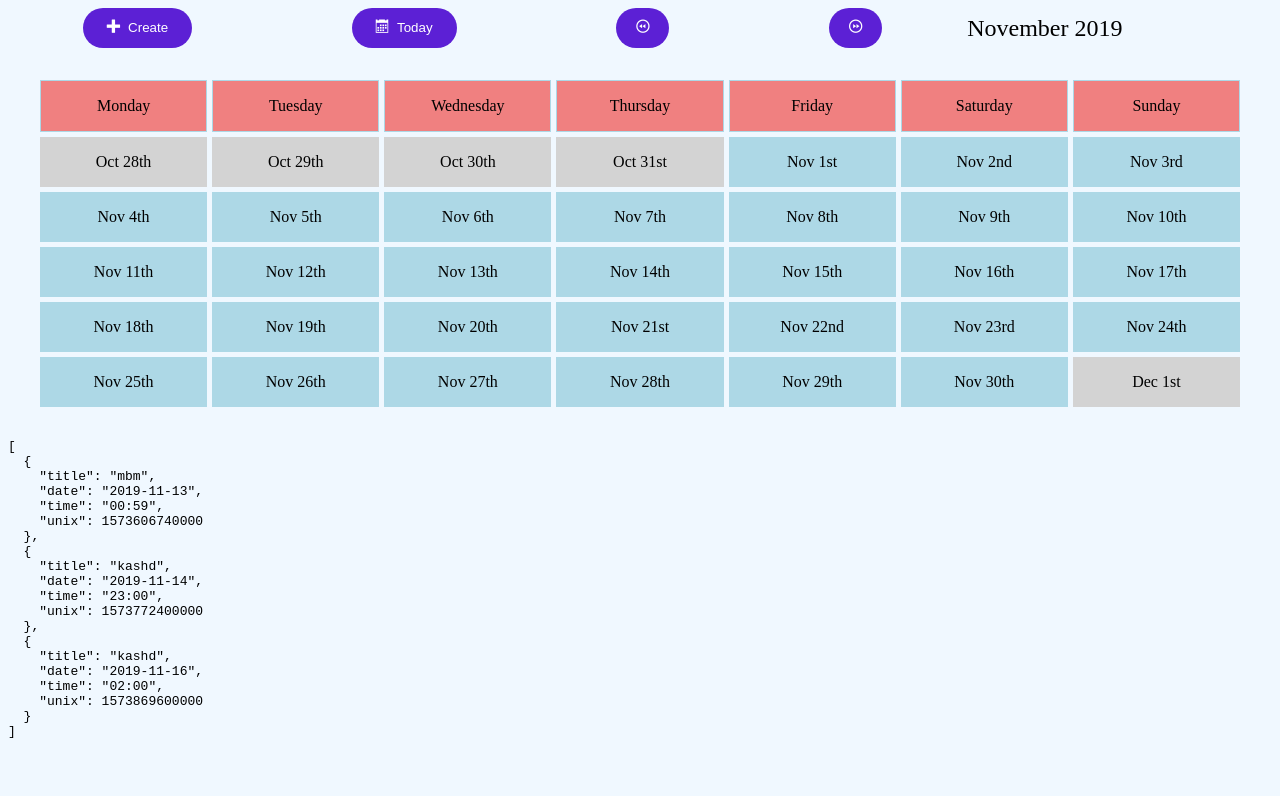
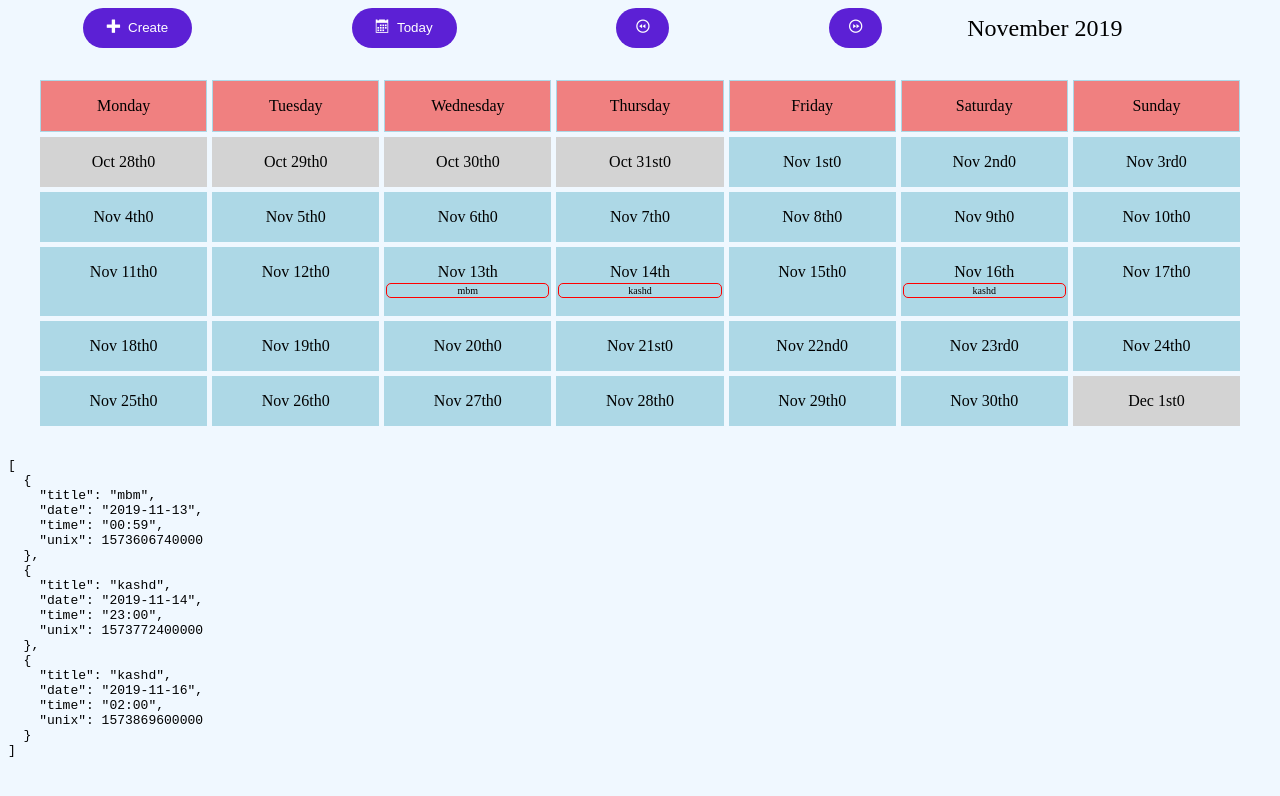
Before and after one commit to tandaraelena/reminder-app, a React (Create React App) app: page / in a window 1280 px wide. Shown: the top 796 px of the page. Built offline with nearby package versions, Linux system fonts and the light colour scheme.

Commit message:
display the list with reminders into the calendar and style it

```diff
--- a/src/component/app/app.component.jsx
+++ b/src/component/app/app.component.jsx
@@ -49,7 +49,7 @@ const ReminderApp = () => {
       <ActionBar
         setReminder={setReminder}
       />
-      <Calendar/>
+      <Calendar reminderList={reminderList}/>
       {currentReminder &&
         <Modal
           onSuccess={onSuccess}
--- a/src/component/app/app.reducer.js
+++ b/src/component/app/app.reducer.js
@@ -34,7 +34,7 @@ export const initialReminderList = [
     "time": "02:00",
     "unix": 1573869600000
   }
-]
+].sort((a,b) => a.unix - b.unix)
 
 export const reminderListReducer = (state = [], action) => {
   switch(action.type) {
--- a/src/component/calendar/calendar.component.jsx
+++ b/src/component/calendar/calendar.component.jsx
@@ -1,8 +1,10 @@
 import React from 'react';
 import moment from 'moment';
-import { StyledCalendar, StyledCalendarHeader, StyledCalendarCell } from './calendar.style';
+import { StyledCalendar, StyledCalendarHeader, StyledCalendarCell, StyledCalendarReminder, StyledCalendarReminderList } from './calendar.style';
 
-const Calendar = () => {
+const Calendar = ({ reminderList }) => {
+  const dayInMilliseconds = 1000 + 60 * 60 * 24 * 1000;
+
   const weekdays = Array
   .from({ length: 7 }, (_,key) => key + 1)
   .map(n => moment().weekday(n).format('dddd'))
@@ -16,9 +18,29 @@ const Calendar = () => {
   const renderCalendarBody = () => {
     const currentMonth = moment().format('MMM');
 
-    return dayList.map(({ date, month }) => (
-      <StyledCalendarCell key={date} inMonth={currentMonth === month}>{date}</StyledCalendarCell>
-    ))
+    return dayList.map(({ date, month, unix }) => {
+      console.log(unix, date)
+
+      const reminderToShowList = reminderList.filter(reminder => {
+        return reminder.unix > unix && reminder.unix < unix + dayInMilliseconds
+      });
+
+      return (
+        <StyledCalendarCell
+          key={date}
+          inMonth={currentMonth === month}
+        >
+            {date}
+            {reminderToShowList.length && <StyledCalendarReminderList>
+              {reminderToShowList.map(({ title, date, time, unix }) => {
+                return (
+                  <StyledCalendarReminder key={unix}>{title}</StyledCalendarReminder>
+                )
+              })}
+            </StyledCalendarReminderList>}
+        </StyledCalendarCell>
+      )
+    })
   }
 
   const firstDayInMonth = moment()
@@ -39,12 +61,12 @@ const Calendar = () => {
   const dayList = Array
     .from({length: 35}, (_,key) => key)
     .map(n => ({
-      time: firstUnixTime*1000 + n*60*60*24*1000
+      unix: firstUnixTime * 1000 + n * dayInMilliseconds
     }))
-    .map(({ time }) => ({
-      time,
-      date: moment(time).format('MMM Do'),
-      month: moment(time).format('MMM')
+    .map(({ unix }) => ({
+      unix,
+      date: moment(unix).format('MMM Do'),
+      month: moment(unix).format('MMM')
     }))
 
   return (
--- a/src/component/calendar/calendar.style.js
+++ b/src/component/calendar/calendar.style.js
@@ -5,6 +5,23 @@ export const StyledCalendarHeader = styled.div`
   text-align: center;
   border: 1px solid lightblue;
   background-color: lightcoral;
+`
+export const StyledCalendarReminder = styled.div`
+  font-size: 10px;
+  border-bottom: 1px solid red;
+  padding: 1px 2px;
+  cursor: pointer;
+
+  &:last-child {
+    border: 0;
+  }
+`
+
+export const StyledCalendarReminderList = styled.div`
+  display: grid;
+  border-radius: 5px;
+  border: 1px solid red;
+  margin: 2px;
 `
 
 export const StyledCalendarCell = styled.div`
```
